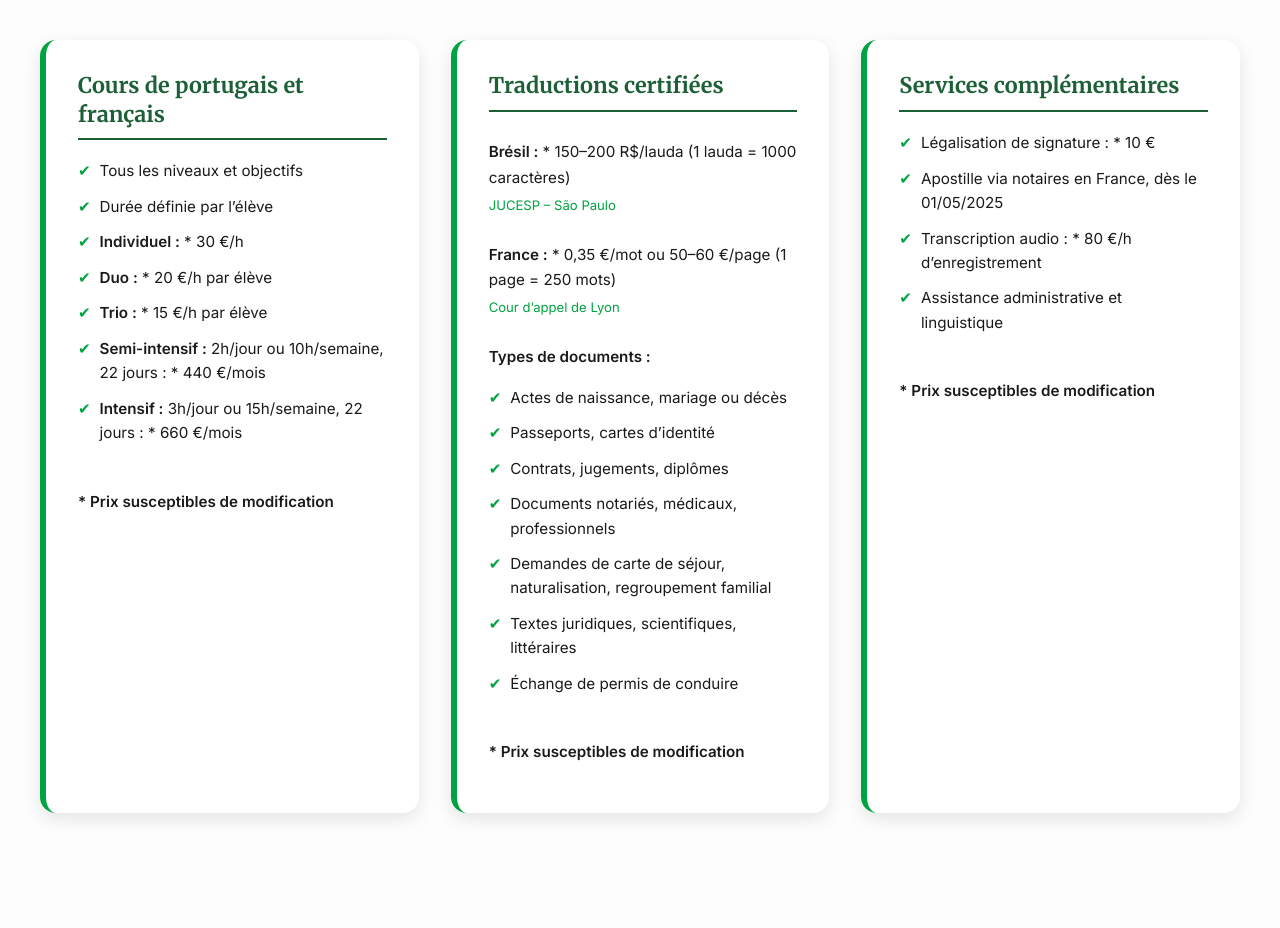
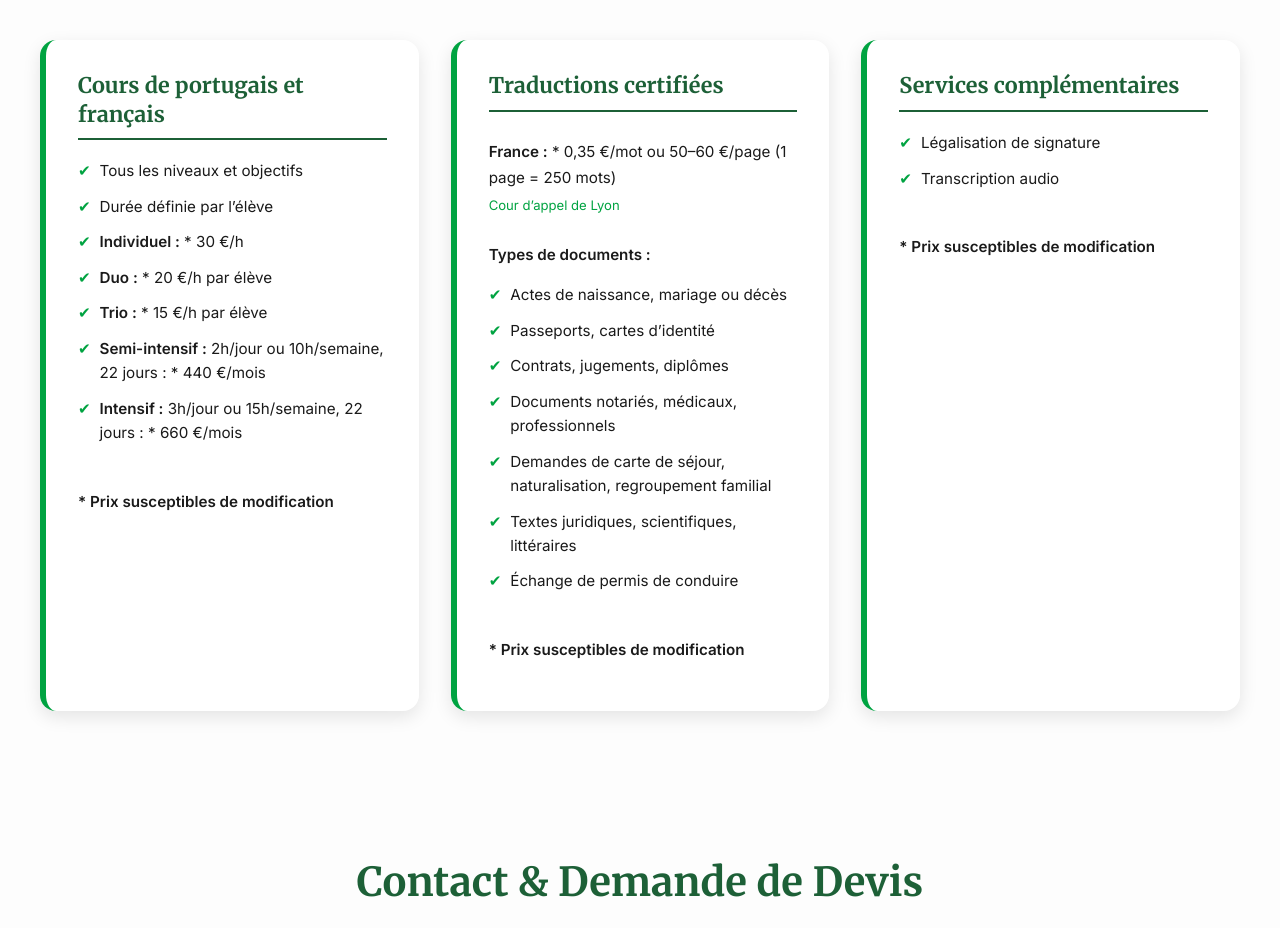
Before and after one commit to NickFBes/siteproclaudiaxb, a Vue app: page / in a window 1280 px wide. Shown: the part 2580-3508 px from the top of the page. Built offline with nearby package versions, Linux system fonts and the light colour scheme.

Commit message:
alteraçõesprestatiobns

```diff
--- a/src/components/PrestationsSection.vue
+++ b/src/components/PrestationsSection.vue
@@ -64,14 +64,6 @@
       >
         <h4>{{ t('prestations.translations.title') }}</h4>
 
-        <p>
-          <strong>{{ t('prestations.translations.brazil.label') }}</strong>
-          {{ t('prestations.translations.brazil.price') }}
-          <br />
-          <span class="card-note">
-            {{ t('prestations.translations.brazil.note') }}
-          </span>
-        </p>
 
         <p>
           <strong>{{ t('prestations.translations.france.label') }}</strong>
@@ -113,9 +105,7 @@
 
         <ul class="card-list">
           <li>{{ t('prestations.services.signature') }}</li>
-          <li>{{ t('prestations.services.apostille') }}</li>
           <li>{{ t('prestations.services.audio') }}</li>
-          <li>{{ t('prestations.services.assistance') }}</li>
         </ul>
 
         <p class="price-note">
--- a/src/main.js
+++ b/src/main.js
@@ -118,11 +118,7 @@ const messages = {
       translations: {
         title: 'Traductions certifiées',
 
-        brazil: {
-          label: 'Brésil :',
-          price: ' * 150–200 R$/lauda (1 lauda = 1000 caractères)',
-          note: 'JUCESP – São Paulo'
-        },
+
 
         france: {
           label: 'France :',
@@ -145,10 +141,10 @@ const messages = {
 
       services: {
         title: 'Services complémentaires',
-        signature: 'Légalisation de signature : * 10 €',
-        apostille: 'Apostille via notaires en France, dès le 01/05/2025',
-        audio: 'Transcription audio : * 80 €/h d’enregistrement',
-        assistance: 'Assistance administrative et linguistique'
+        signature: 'Légalisation de signature',
+
+        audio: 'Transcription audio',
+
       }
     },
 
@@ -290,17 +286,13 @@ const messages = {
       translations: {
         title: 'Traduções certificadas',
 
-        brazil: {
+        france: {
           label: 'Brasil:',
           price: ' * 150–200 R$/lauda (1 lauda = 1000 caracteres)',
           note: 'JUCESP – São Paulo'
         },
 
-        france: {
-          label: 'França:',
-          price: ' * 0,35 €/palavra ou 50–60 €/página (1 página = 250 palavras)',
-          note: 'Corte de Apelação de Lyon'
-        },
+
 
         documentTypesTitle: 'Tipos de documentos:',
 
@@ -317,10 +309,9 @@ const messages = {
 
       services: {
         title: 'Serviços complementares',
-        signature: 'Legalização de assinatura: * 10 €',
-        apostille: 'Apostila via cartórios/notários na França, desde 01/05/2025',
-        audio: 'Transcrição de áudio: * 80 €/h de gravação',
-        assistance: 'Assistência administrativa e linguística'
+        signature: 'Legalização de assinatura',
+        audio: 'Transcrição de áudio',
+
       }
     },
 
```
